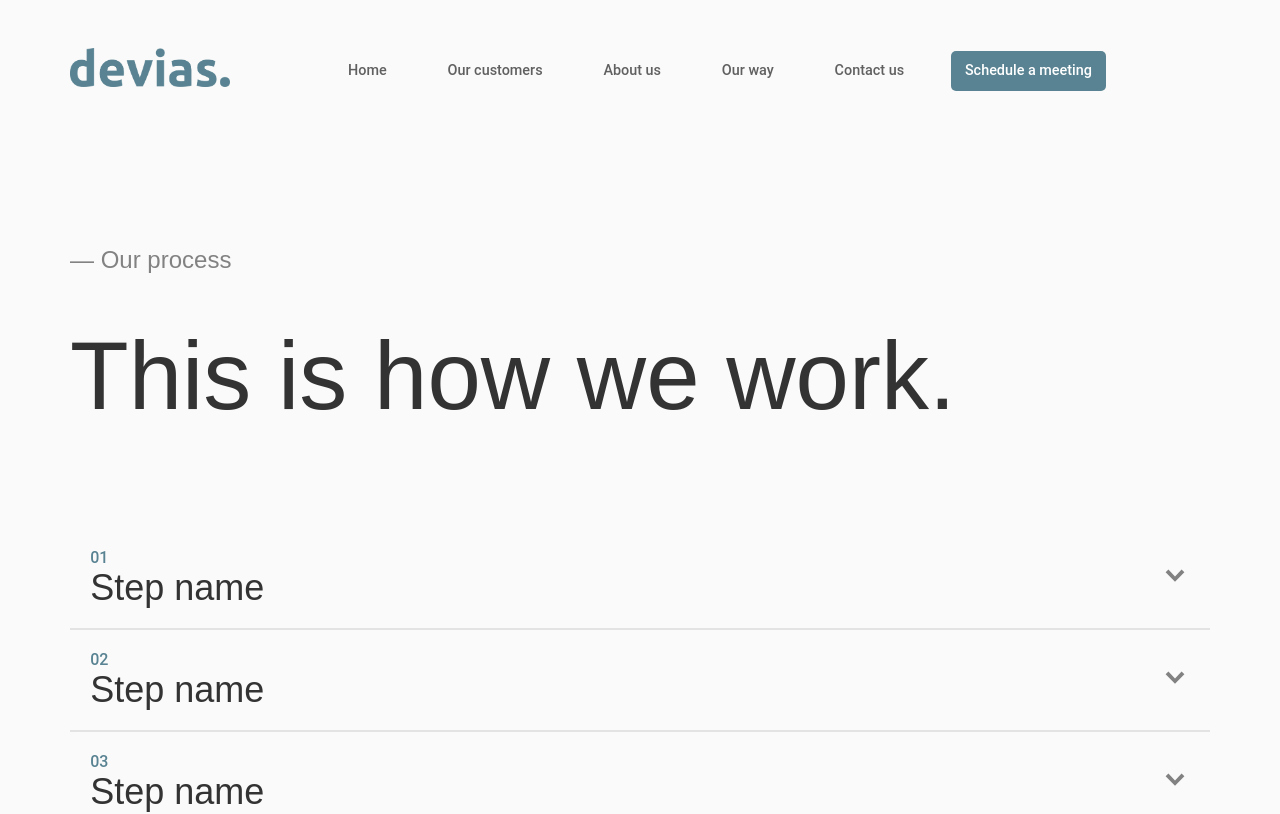
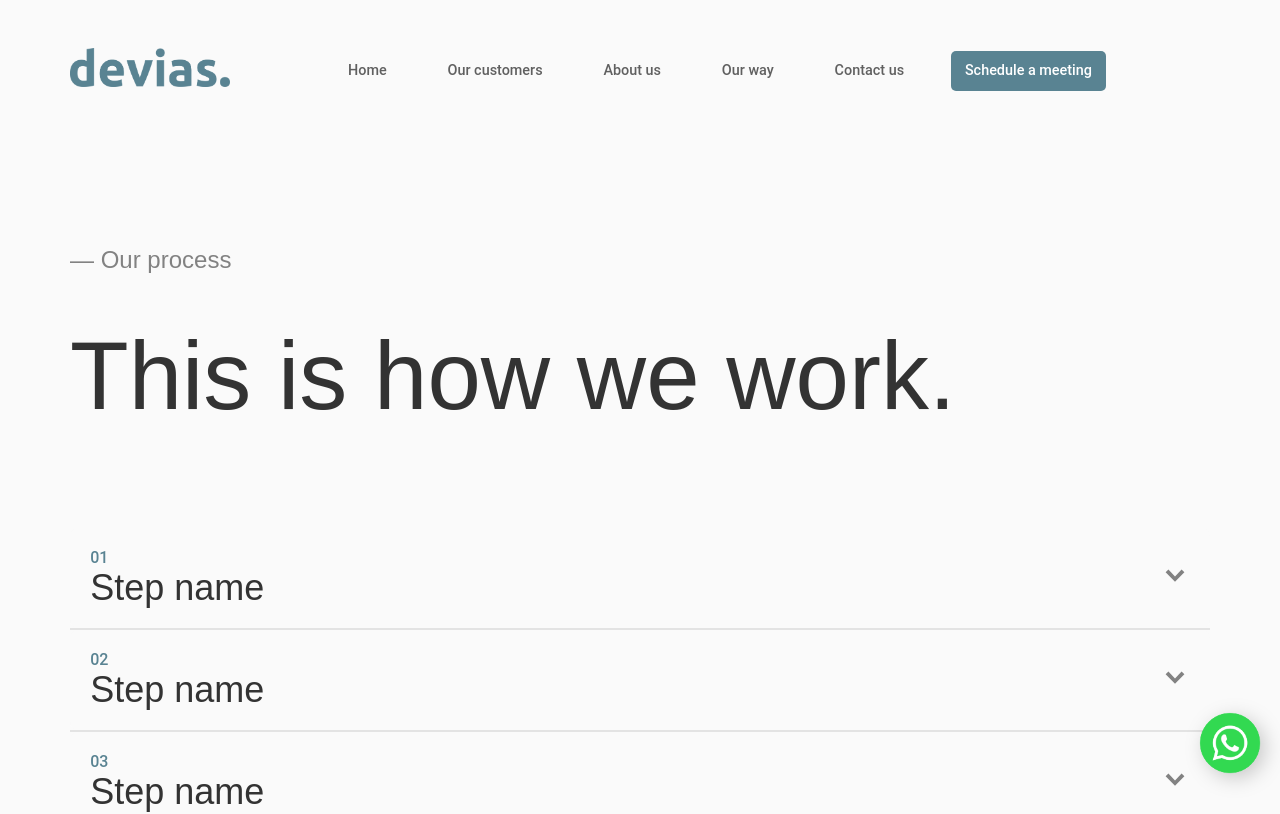
Before and after one commit to brunoosella/devias-web, a React (Vite) app in the folder devias-web/: page /our-way in a window 1280 px wide. Shown: the top 814 px of the page. Built offline with nearby package versions, Linux system fonts and the light colour scheme.

Commit message:
Add and use component WhatsappBubble

```diff
--- /dev/null
+++ b/devias-web/src/Components/WhatsappBubble/WhatsappBubble.jsx
@@ -0,0 +1,19 @@
+//External modules
+import React from 'react'
+import { Link } from 'react-router-dom'
+
+//Internal modules
+import './WhatsappBubble.scss'
+
+// Assets
+import logoWhatsapp from 'Assets/WhatsApp.png'
+
+export default function WhatsappBubble () {
+  return (
+    <div className='whatsapp-bubble'>
+      <Link>
+        <img src={logoWhatsapp} alt='logo-whatsapp' />
+      </Link>
+    </div>
+  )
+}
--- /dev/null
+++ b/devias-web/src/Components/WhatsappBubble/WhatsappBubble.scss
@@ -0,0 +1,29 @@
+.whatsapp-bubble {
+  position: fixed;
+  right: 0;
+  bottom: 0;
+  z-index: 99;
+
+  img {
+    width: 100px;
+    height: 100px;
+    filter: drop-shadow(5px 5px 10px rgba(0, 0, 0, .20));
+  }
+
+  @keyframes rotate {
+    0% {
+      transform: rotate(0deg);
+    }
+    50% {
+      transform: rotate(-20deg);
+    }
+    100% {
+      transform: rotate(20deg);
+    }
+  }
+
+  &:hover {
+    opacity: .9;
+    animation: rotate .5s alternate infinite;
+  }
+}
--- a/devias-web/src/Screens/AboutUs/AboutUs.jsx
+++ b/devias-web/src/Screens/AboutUs/AboutUs.jsx
@@ -6,12 +6,17 @@ import './AboutUs.scss'
 import TeamCard from 'Components/TeamCard/TeamCard'
 import Header from 'Components/Header/Header'
 import Footer from 'Components/Footer/Footer'
+import WhatsappBubble from 'Components/WhatsappBubble/WhatsappBubble'
 
 export default function AboutUs() {
 
   return (
     <main id='about-us'>
       <Header />
+
+      {/* WhatsApp Bubble */}
+      <WhatsappBubble />
+
       <section className='section-title'>
         <div className='container'>
           <div className='main-title'>
--- a/devias-web/src/Screens/ContactUs/ContactUs.jsx
+++ b/devias-web/src/Screens/ContactUs/ContactUs.jsx
@@ -5,6 +5,7 @@ import React from 'react'
 import './ContactUs.scss'
 import Header from 'Components/Header/Header'
 import Footer from 'Components/Footer/Footer'
+import WhatsappBubble from 'Components/WhatsappBubble/WhatsappBubble'
 
 export default function ContactUs() {
 
@@ -14,6 +15,10 @@ export default function ContactUs() {
   return (
     <main id='contact-us'>
       <Header />
+
+      {/* WhatsApp Bubble */}
+      <WhatsappBubble />
+
       {/* Section title */}
       <section className='section-title'>
         <div className='container'>
--- a/devias-web/src/Screens/Home/Home.jsx
+++ b/devias-web/src/Screens/Home/Home.jsx
@@ -7,12 +7,17 @@ import Header from 'Components/Header/Header'
 import Footer from 'Components/Footer/Footer'
 import ProjectDetails from 'Components/ProjectDetails/ProjectDetails'
 import TechStack from 'Components/TechStack/TechStack'
+import WhatsappBubble from 'Components/WhatsappBubble/WhatsappBubble'
 
 export default function Home() {
 
   return (
     <main id='home'>
       <Header />
+
+      {/* WhatsApp Bubble */}
+      <WhatsappBubble />
+
       <section className='PrimarySection'>
         <div className='container'>
           <div className='MainTitle'>
--- a/devias-web/src/Screens/OurCustomers/OurCustomers.jsx
+++ b/devias-web/src/Screens/OurCustomers/OurCustomers.jsx
@@ -6,6 +6,7 @@ import './OurCustomers.scss'
 import ProjectDetails from 'Components/ProjectDetails/ProjectDetails'
 import Header from 'Components/Header/Header'
 import Footer from 'Components/Footer/Footer'
+import WhatsappBubble from 'Components/WhatsappBubble/WhatsappBubble'
 
 export default function OurCustomers() {
 
@@ -13,6 +14,10 @@ export default function OurCustomers() {
     <main id='our-customers'>
       {/* Header */}
       <Header />
+
+      {/* WhatsApp Bubble */}
+      <WhatsappBubble />
+
       {/* Title */}
       <section className='section-title'>
         <div className='container'>
--- a/devias-web/src/Screens/OurWay/OurWay.jsx
+++ b/devias-web/src/Screens/OurWay/OurWay.jsx
@@ -8,12 +8,18 @@ import Header from 'Components/Header/Header'
 import ItemStep from 'Components/ItemStep/ItemStep'
 import Footer from 'Components/Footer/Footer'
 import TechStack from 'Components/TechStack/TechStack'
+import WhatsappBubble from 'Components/WhatsappBubble/WhatsappBubble'
 
 export default function OurWay() {
 
   return (
     <main id='our-way'>
       <Header />
+
+      {/* WhatsApp Bubble */}
+      <WhatsappBubble />
+
+
       {/* Section title */}
       <section className='primari-section'>
         <div className='container'>
```
Also changed, not shown: devias-web/src/Assets/WhatsApp.png (added).
